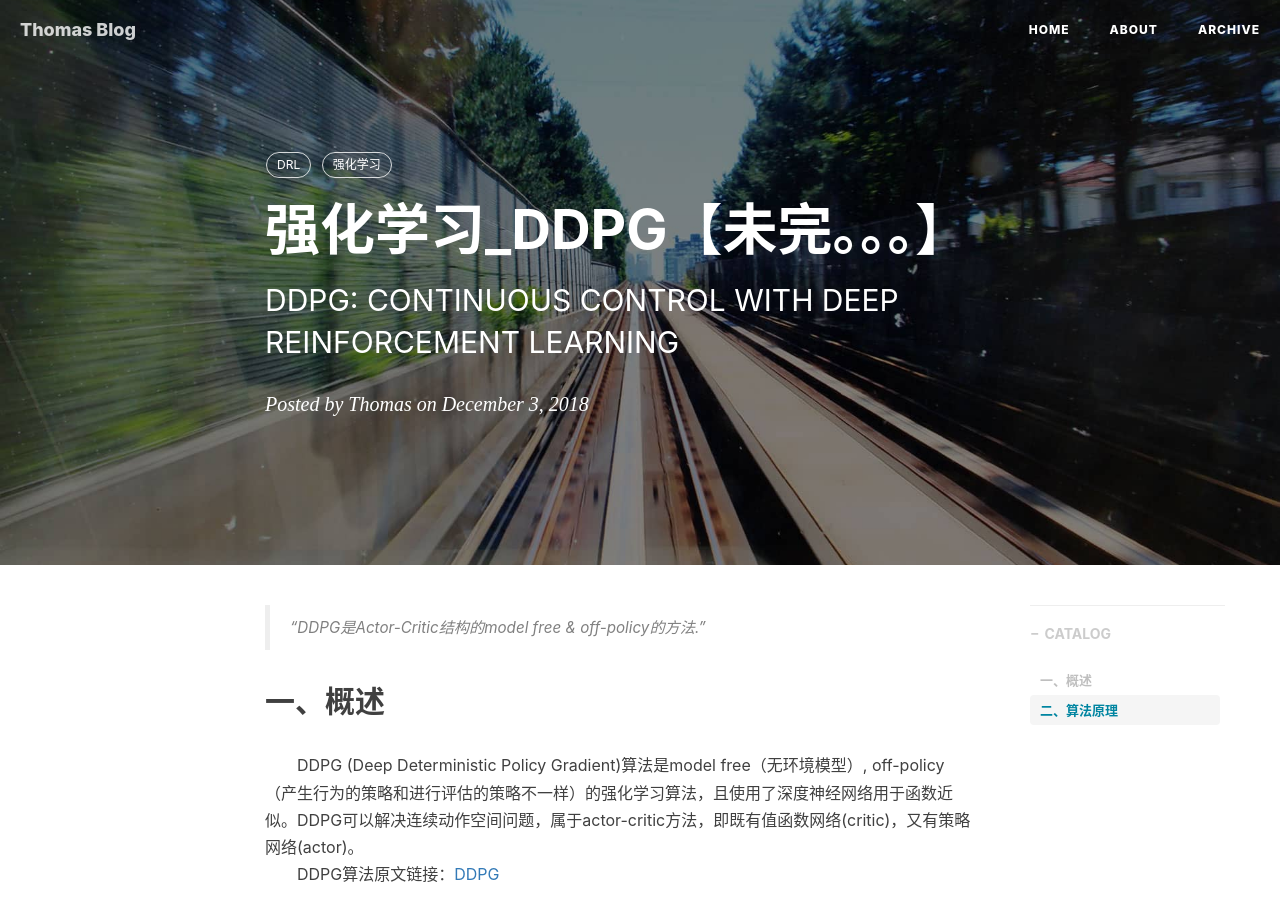
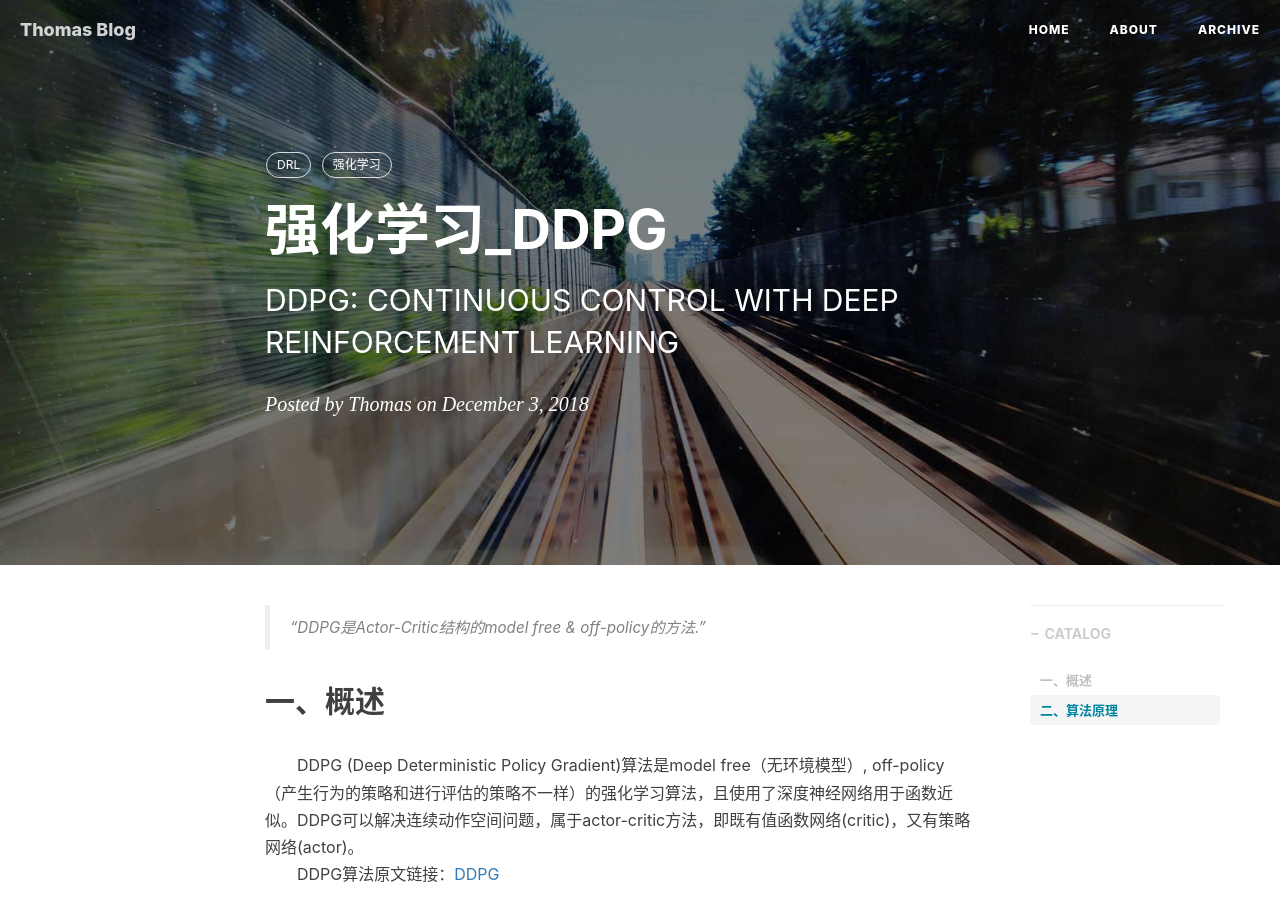
Before and after one commit to xsh8637/xsh8637.github.io, a Jekyll site: the page built from _posts/2018-12-03-DDPG.markdown, in a window 1280 px wide and 900 px high. Built offline with Jekyll 4.4.1, drawn with Linux system fonts in a browser that asks for light colours; nearby versions of some CDN libraries; comment, search, counter and statistics services are not loaded.

Commit message:
Update 2018-12-03-DDPG.markdown

```diff
--- a/_posts/2018-12-03-DDPG.markdown
+++ b/_posts/2018-12-03-DDPG.markdown
@@ -1,6 +1,6 @@
 ---
 layout:     post
-title:      "强化学习_DDPG【未完。。。】"
+title:      "强化学习_DDPG"
 subtitle:   "DDPG: CONTINUOUS CONTROL WITH DEEP REINFORCEMENT LEARNING"
 date:       2018-12-03 18:00:00
 author:     "Thomas"
```
Also changed, not shown: other parts of _posts/2018-12-03-DDPG.markdown (+1 -0 lines).
